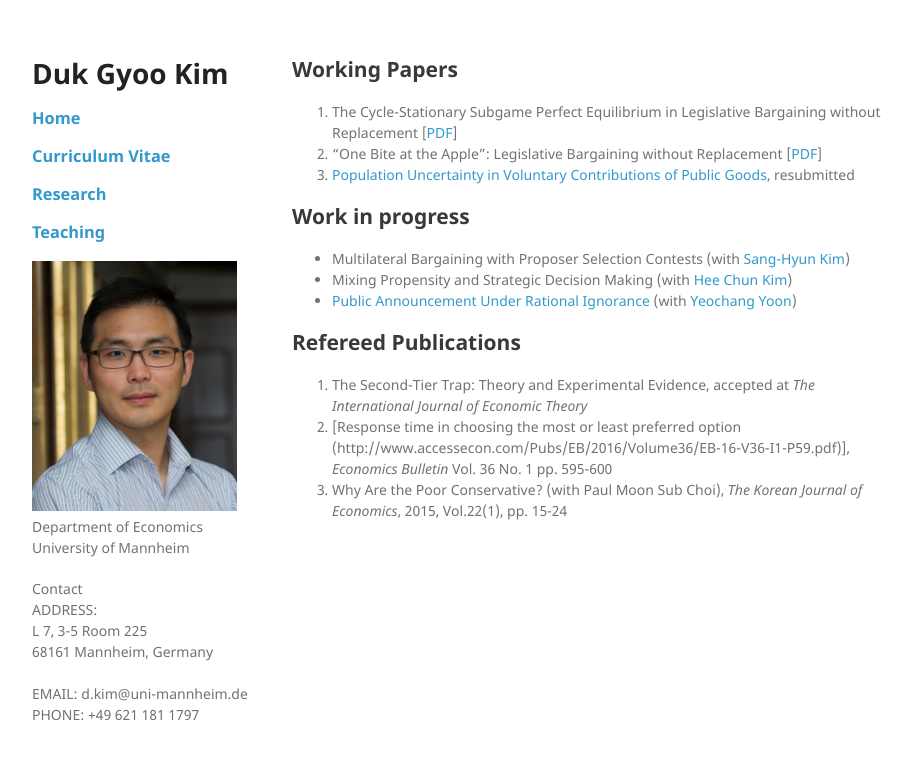
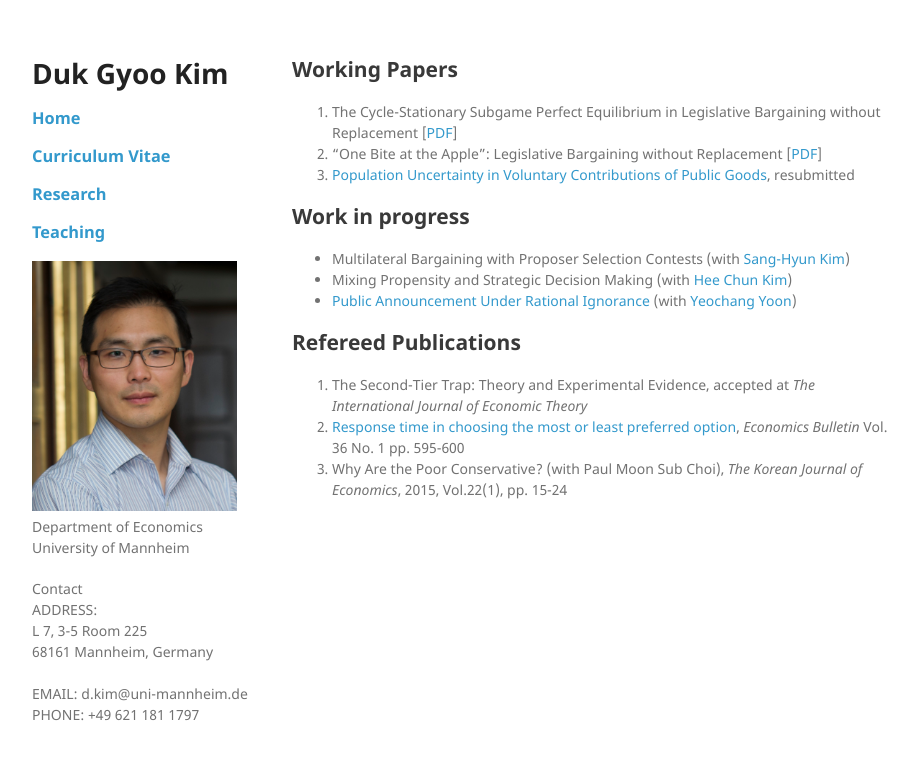
Before and after one commit to kimdukgyoo/kimdukgyoo.github.io, a Jekyll site: the page built from research.md, in a window 1280 px wide. Shown: the top 760 px of the page, without its empty margins (178-1095 px from the left). Built offline with Jekyll 4.4.1, drawn with Linux system fonts in a browser that asks for light colours; our own code applies the rules of GitHub Pages for plain Markdown files.

Commit message:
Update research.md

```diff
--- a/research.md
+++ b/research.md
@@ -10,5 +10,5 @@
 
 ## Refereed Publications
 1. The Second-Tier Trap: Theory and Experimental Evidence, accepted at _The International Journal of Economic Theory_
-2. [Response time in choosing the most or least preferred option (http://www.accessecon.com/Pubs/EB/2016/Volume36/EB-16-V36-I1-P59.pdf)], _Economics Bulletin_ Vol. 36 No. 1 pp. 595-600
+2. [Response time in choosing the most or least preferred option](http://www.accessecon.com/Pubs/EB/2016/Volume36/EB-16-V36-I1-P59.pdf), _Economics Bulletin_ Vol. 36 No. 1 pp. 595-600
 3. Why Are the Poor Conservative? (with Paul Moon Sub Choi), _The Korean Journal of Economics_, 2015, Vol.22(1), pp. 15-24
```
